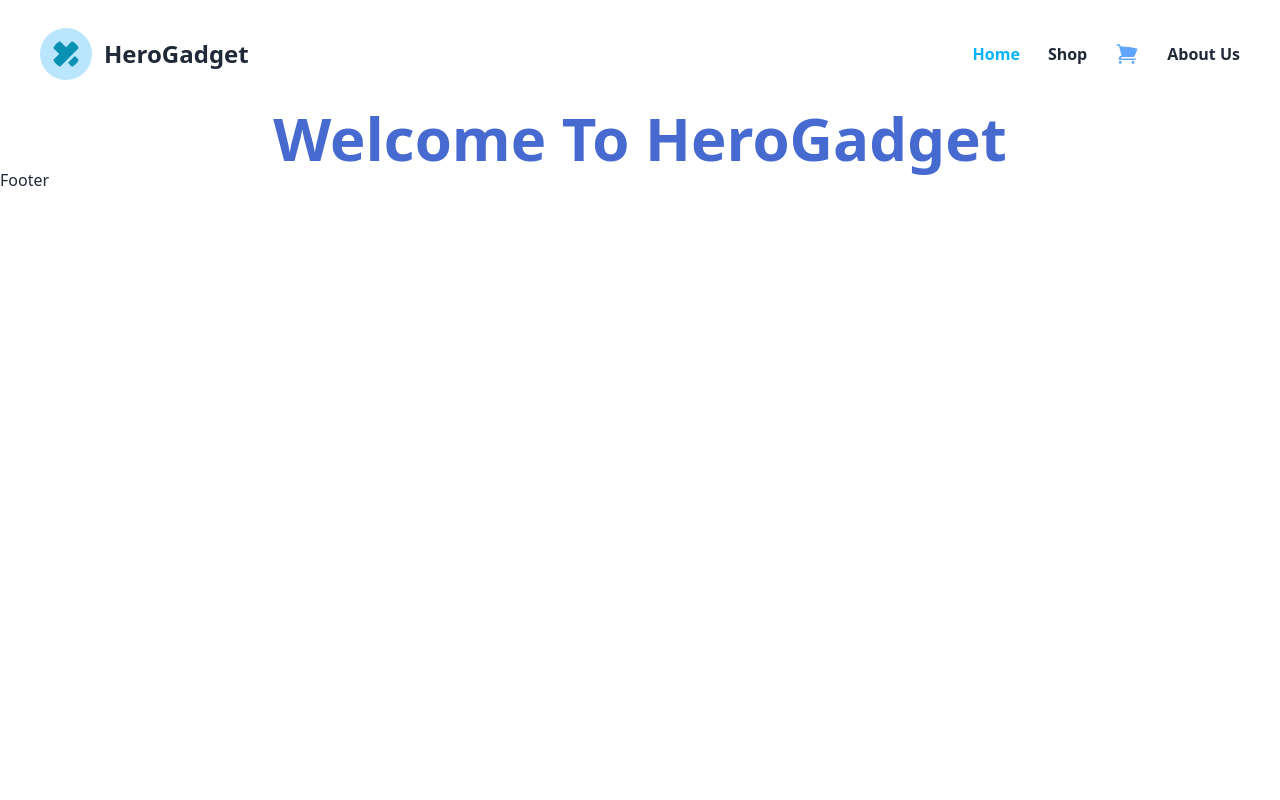
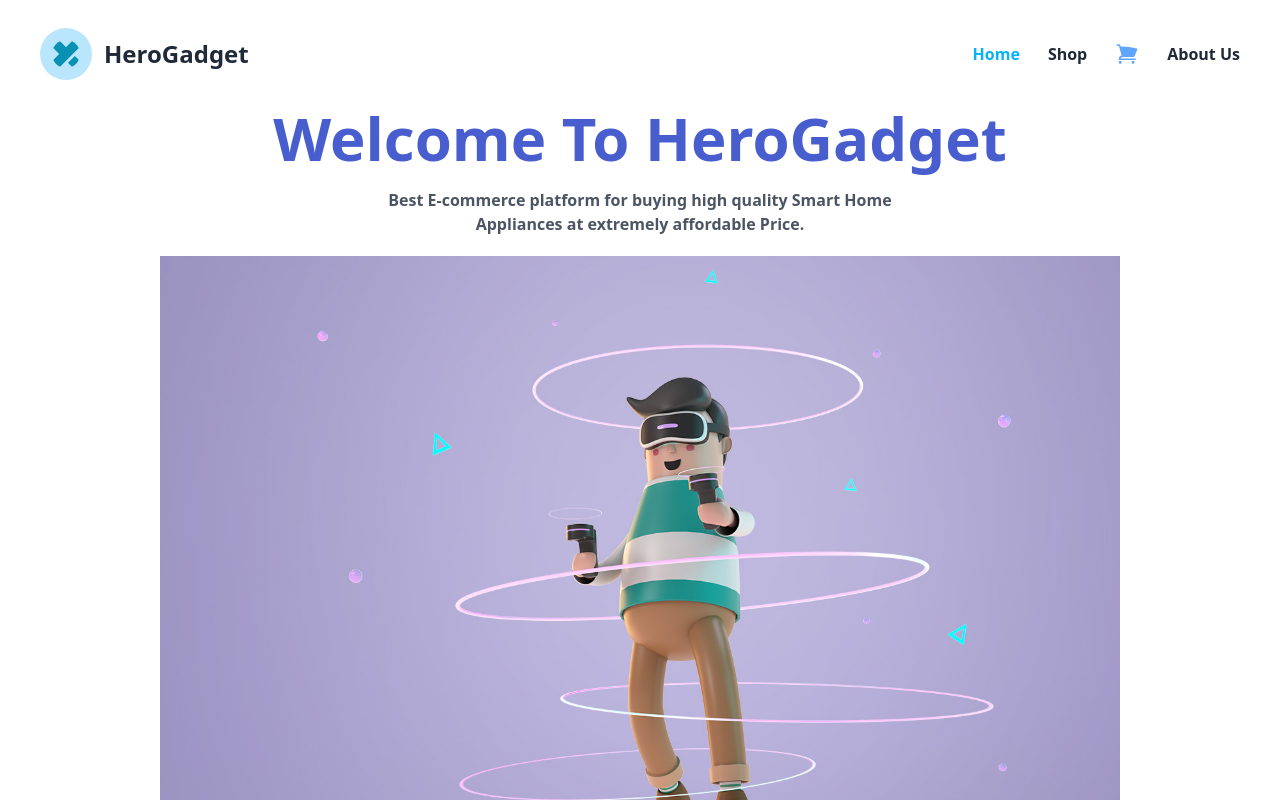
Before and after one commit to KhanZiaul/Hero-Gadget, a React (Vite) app: page / in a window 1280 px wide. Shown: the top 800 px of the page. Built offline with nearby package versions, Linux system fonts and the light colour scheme.

Commit message:
iamge added

```diff
--- a/src/Components/Home/Home.jsx
+++ b/src/Components/Home/Home.jsx
@@ -1,10 +1,15 @@
 import React from 'react';
 import './Home.css'
-
+import heroImg from '../../assets/hero.jpg'
 const Home = () => {
     return (
         <div>
             <h2 className='text-center text-6xl font-bold title-animation'>Welcome To HeroGadget</h2>
+            <p className='text-center my-5 font-semibold  text-gray-600'>Best E-commerce platform for buying high quality Smart Home <br />  Appliances at extremely affordable Price.</p>
+
+            <div className='w-[75%] mx-auto'>
+                <img src={heroImg} alt="" />
+            </div>
         </div>
     );
 };
```
Also changed, not shown: src/assets/hero.jpg (added).
